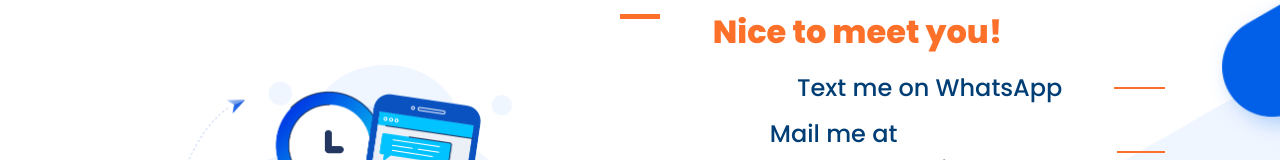
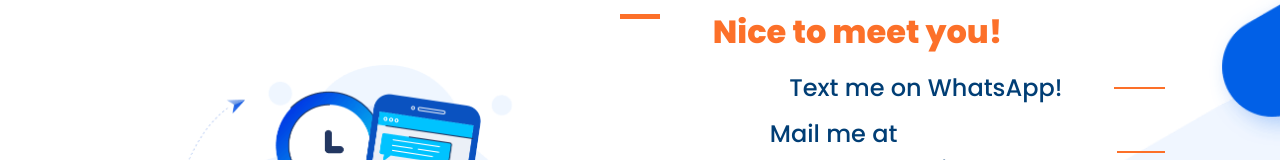
Before and after one commit to PedroHugo11/portfolio, a React (Create React App) app: page / in a window 1280 px wide. Shown: the part 3979-4139 px from the top of the page. Built offline with nearby package versions, Linux system fonts and the light colour scheme.

Commit message:
update info portfolio 2023.1

```diff
--- a/src/scenes/contact/index.tsx
+++ b/src/scenes/contact/index.tsx
@@ -30,7 +30,7 @@ const Contact: React.FC = () => {
           <TitleContact>
             Nice to meet you!
           </TitleContact>
-          <ParagraphContactLink href="https://api.whatsapp.com/send?1=pt_BR&phone=5584998223869">Text me on WhatsApp</ParagraphContactLink>
+          <ParagraphContactLink href="https://api.whatsapp.com/send?1=pt_BR&phone=5584998223869">Text me on WhatsApp!</ParagraphContactLink>
           <ParagraphContactLink href="mailto:pedrohuugoo11@hotmail.com">Mail me at pedrohuugoo11@hotmail.com</ParagraphContactLink>
           <ParagraphContactLink href="https://drive.google.com/file/d/1B0-2MbOwRP3BpDAXWn48-12udhR7P9Gc/view?usp=sharing">Curriculum Vitae</ParagraphContactLink>
           <ContainerLogo>
```
